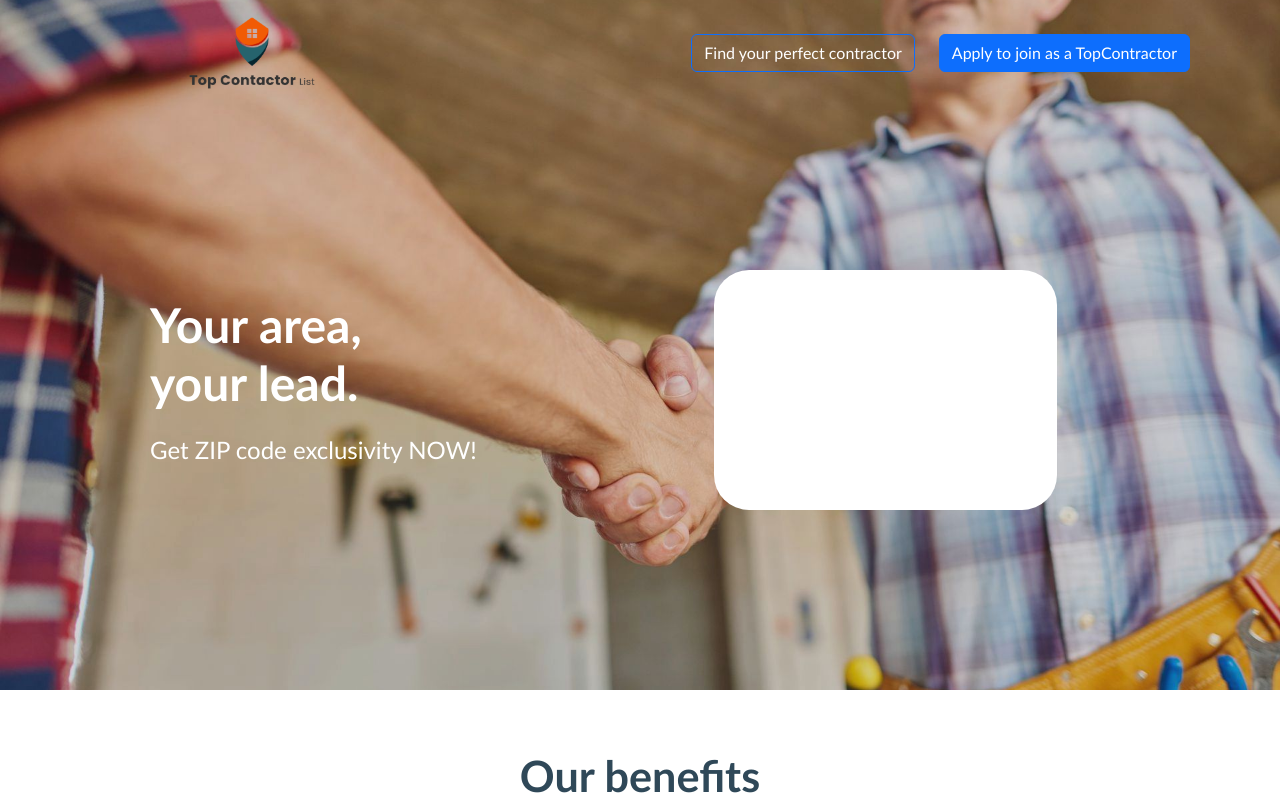
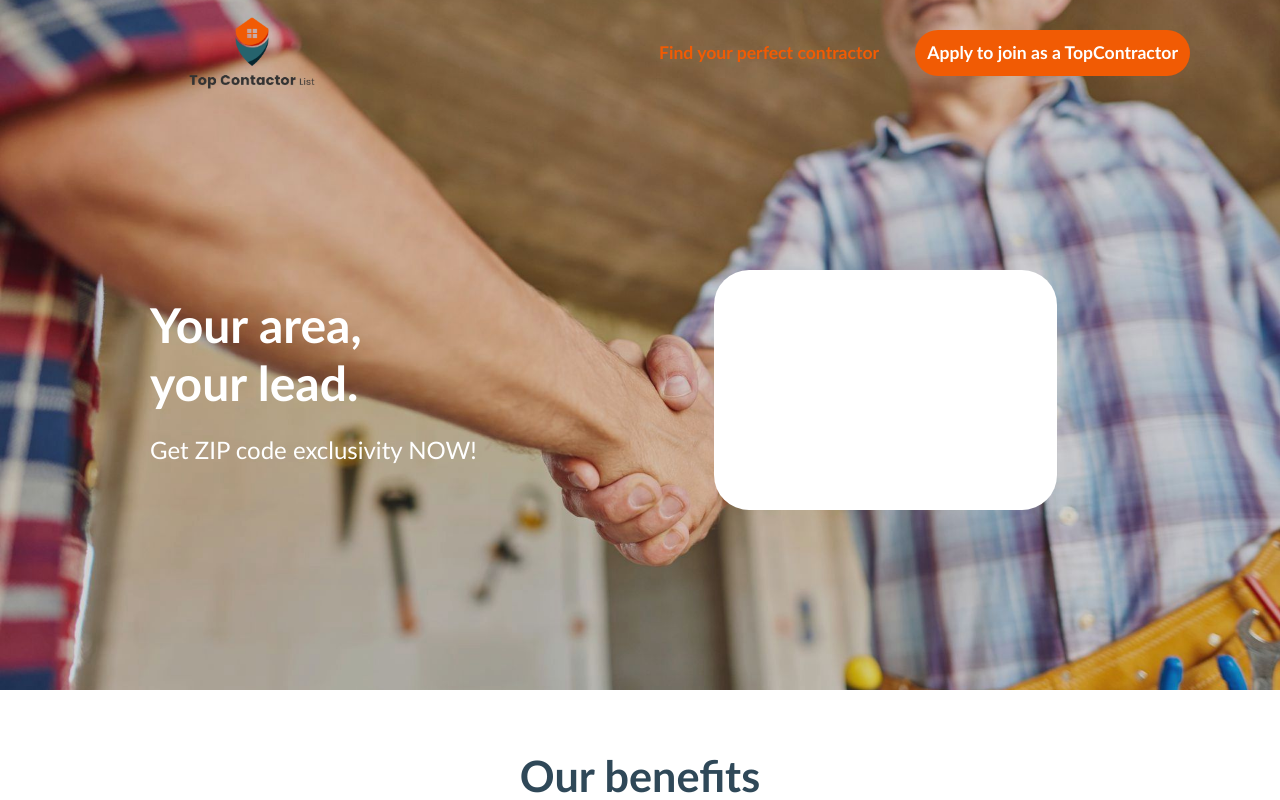
Before and after one commit to ivolevy/top-contactor-react, a React (Create React App) app: page /Contractors in a window 1280 px wide. Shown: the top 800 px of the page. Built offline with nearby package versions, Linux system fonts and the light colour scheme.

Commit message:
changing nav styles

```diff
--- a/src/assets/styles/Nav.css
+++ b/src/assets/styles/Nav.css
@@ -37,11 +37,12 @@
 }
 
 .buttonNav{
-  background-color: var(--color_org);
-  border: 1px solid var(--color_org);
-  border-radius: 25px;
-  padding: 10px 12px 10px 12px; /* Arriba, Derecha, Abajo, Izquierda */
-  font-weight: 600;
+  background-color: var(--color_org) !important;
+  border: none !important;
+  border-radius: 25px !important;
+  padding: 10px 12px 10px 12px !important; /* Arriba, Derecha, Abajo, Izquierda */
+  font-weight: 600 !important;
+  font-size: 1.1em !important;
 }
 
 .buttonNav:hover{
@@ -53,7 +54,7 @@
 
 .transparentBg {
   background-color: transparent !important;
-  color: var(--color_org);
+  color: var(--color_org) !important;
   border: none;
 }
 
@@ -65,3 +66,13 @@
   padding: 10px 12px 10px 12px;
   font-weight: 600;
 }
+
+.stickyNavbar {
+  position: fixed;
+  top: 0;
+  left: 0;
+  width: 100%;
+  background-color: white;
+  z-index: 1000;
+  transition: background-color 0.3s ease;
+}
--- a/src/components/Nav.js
+++ b/src/components/Nav.js
@@ -1,14 +1,32 @@
-import React from 'react';
-import { Navbar, Container, Button } from 'react-bootstrap'; // Agrega estas importaciones
+import React, { useState, useEffect } from 'react';
+import { Navbar, Container, Button } from 'react-bootstrap';
 import { NavLink, useLocation } from 'react-router-dom';
 import logo from '../assets/images/logo&text.png';
 import '../assets/styles/Nav.css';
 
 const Nav = () => {
   const location = useLocation();
+  const [isSticky, setSticky] = useState(false);
+
+  useEffect(() => {
+    const handleScroll = () => {
+      if (window.scrollY > 0) {
+        setSticky(true);
+      } else {
+        setSticky(false);
+      }
+    };
+
+    window.addEventListener('scroll', handleScroll);
+
+    return () => {
+      window.removeEventListener('scroll', handleScroll);
+    };
+  },
+);
 
   return (
-    <Navbar bg="rgba(255, 255, 255, 0.5)" expand="lg" className="position-absolute w-100 z-index-1">
+    <Navbar className={`${isSticky ? 'stickyNavbar' : ''}`} bg="rgba(255, 255, 255, 0.5)" expand="lg" className="position-absolute w-100 z-index-1">
       <Container>
         <Navbar.Brand href="#">
           <NavLink to="/">
```
